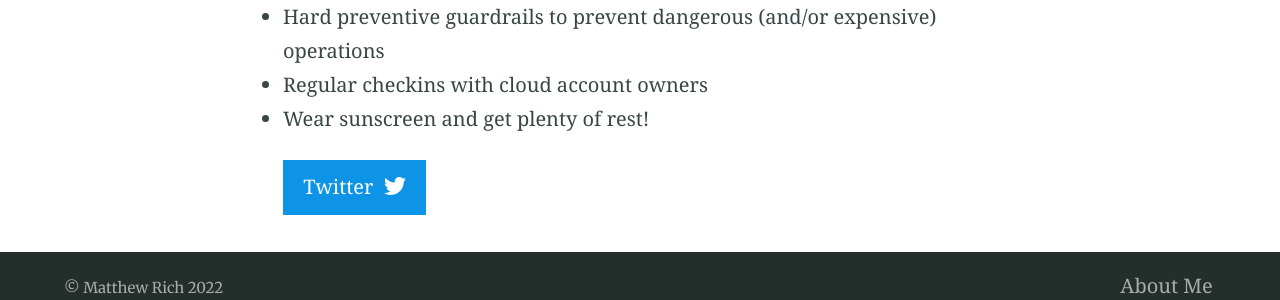
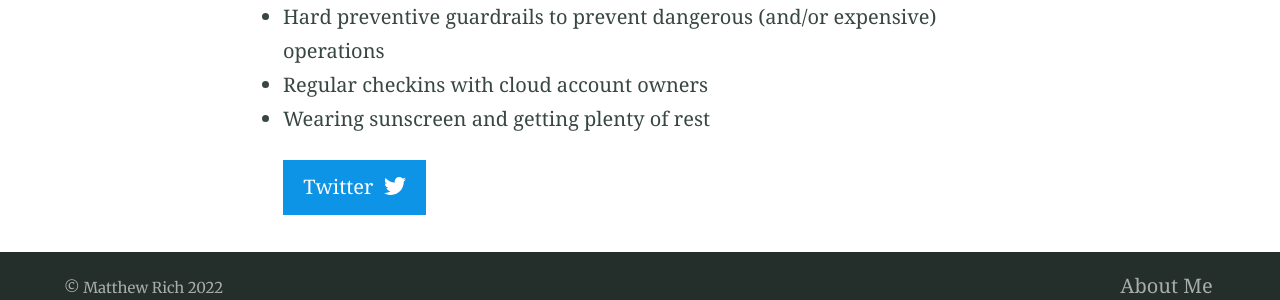
Before and after one commit to mrichnu/blog, a Jekyll site: the page built from _posts/2022-12-16-multicloud-in-higher-ed.md, in a window 1280 px wide and 900 px high, scrolled down 4500 px. Shown: the part 580-880 px from the top of the window. Built offline with Jekyll 4.4.1, drawn with Linux system fonts in a browser that asks for light colours.

Commit message:
final edit to multicloud post

```diff
--- a/_posts/2022-12-16-multicloud-in-higher-ed.md
+++ b/_posts/2022-12-16-multicloud-in-higher-ed.md
@@ -148,4 +148,4 @@ That means, at a minimum:
   exceptions immediately visible
 - Hard preventive guardrails to prevent dangerous (and/or expensive) operations
 - Regular checkins with cloud account owners
-- Wear sunscreen and get plenty of rest!
+- Wearing sunscreen and getting plenty of rest
```
